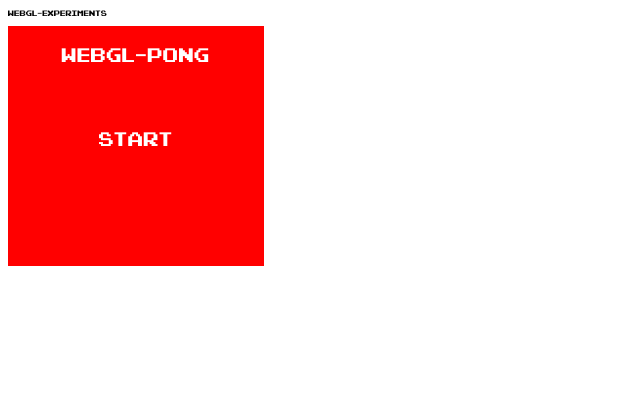
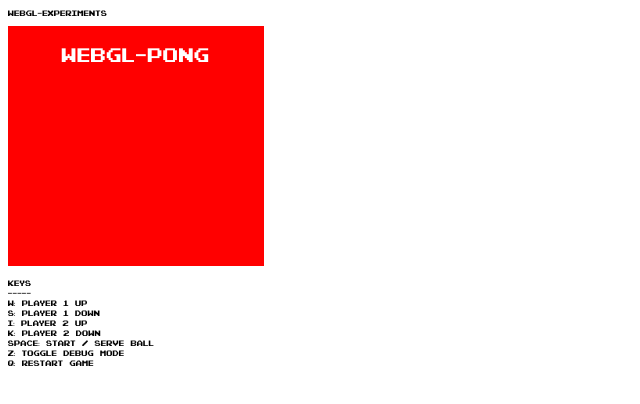
Before and after one commit to llopisdon/webgl-pong, a website with bundled scripts: page index.html in a window 1280 px wide. Shown: the whole page, without its empty margins (0-640 px from the left). Built offline with nearby package versions, Linux system fonts and the light colour scheme; files whose address does not match are found by name.

Commit message:
added key legend

```diff
--- a/index.html
+++ b/index.html
@@ -36,6 +36,17 @@
         <canvas id="canvas"></canvas>
         <canvas id="text"></canvas>
     </div>
+    <p>
+        KEYS<br>
+        -----<br>
+        W: PLAYER 1 UP<br>
+        S: PLAYER 1 DOWN<br>
+        I: PLAYER 2 UP<br>
+        K: PLAYER 2 DOWN<br>
+        SPACE: START / SERVE BALL<br>
+        Z: TOGGLE DEBUG MODE<br>
+        Q: RESTART GAME</br>
+    </p>
     <script type="module" src="main.js"></script>
 </body>
 </html>
```
